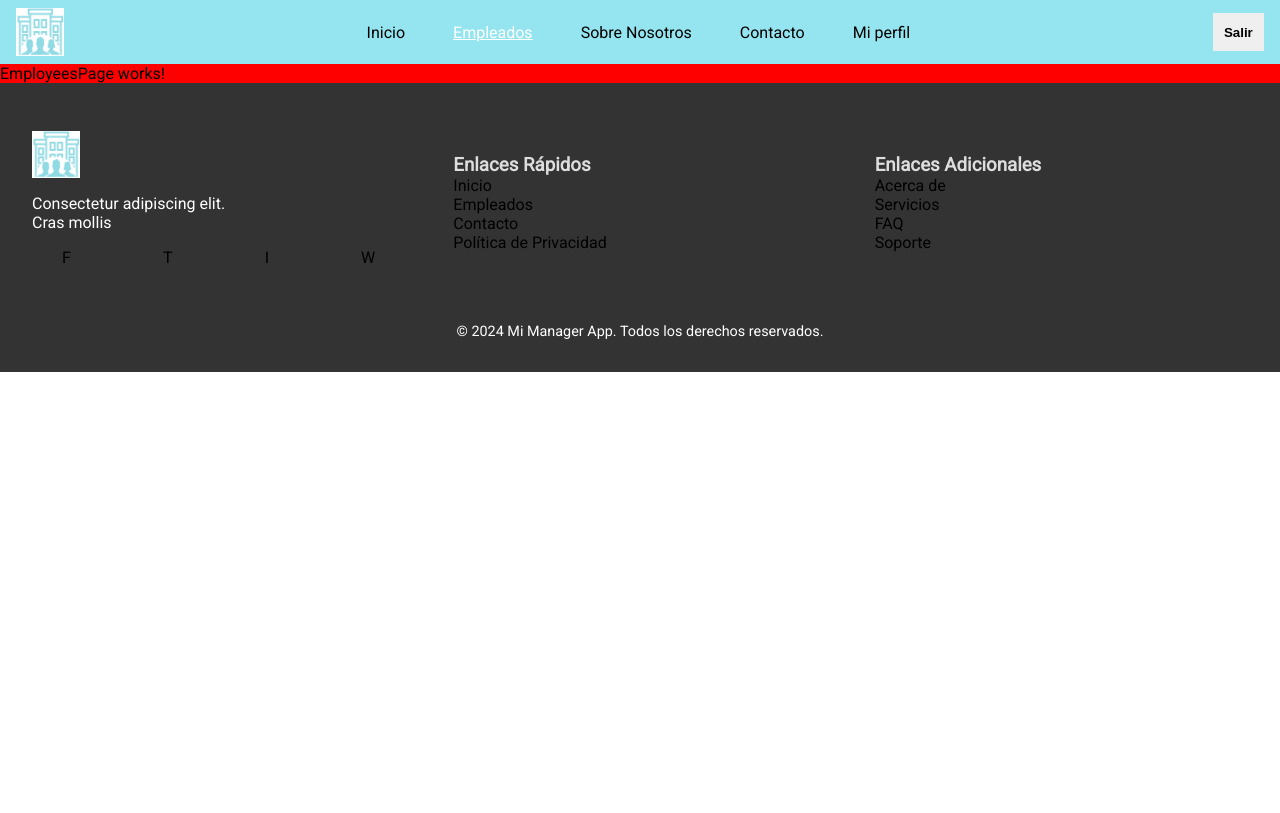
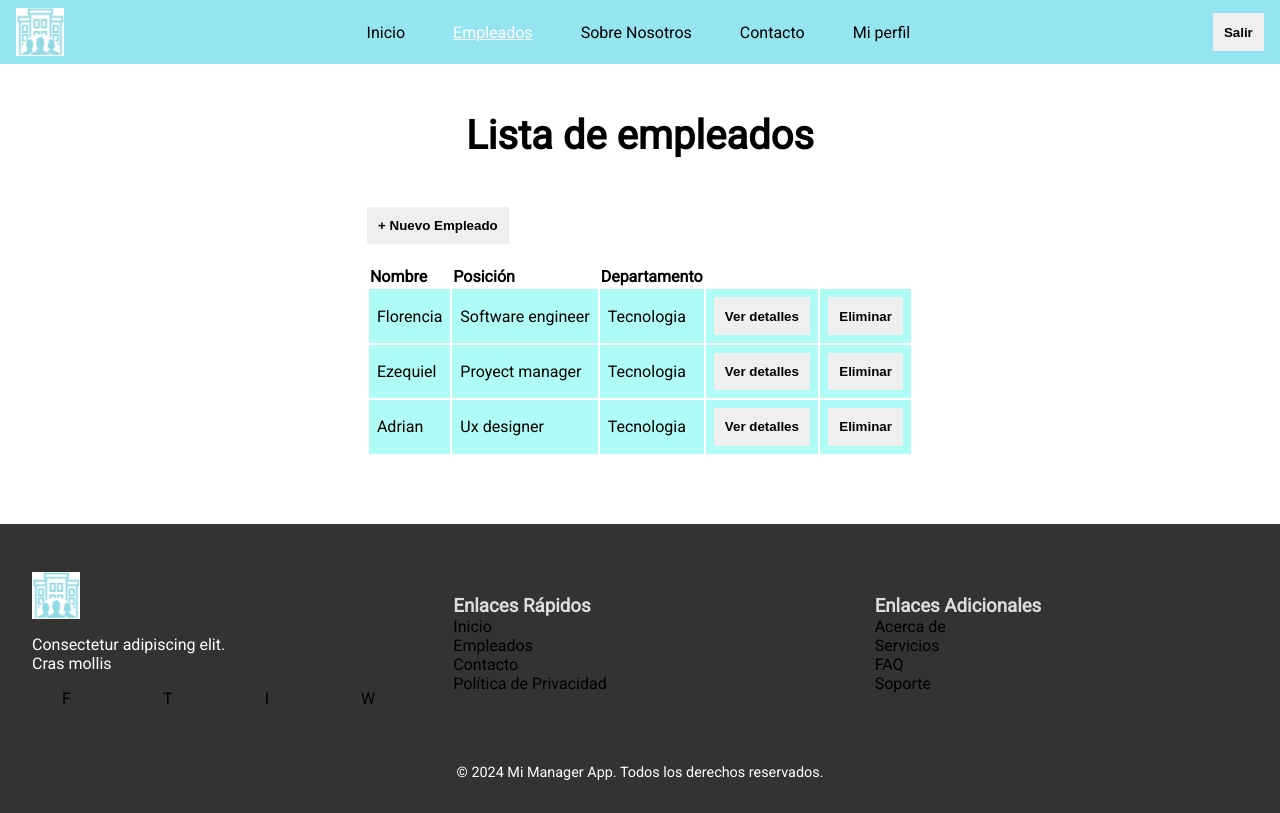
Before and after one commit to Flordani98/TPFinal-ReactJS, a React (Vite) app: page /empleados in a window 1280 px wide. Built offline with nearby package versions, Linux system fonts and the light colour scheme; sample sign-in values are in the browser's storage.

Commit message:
Crea componentes, estructura html y css de EmployeeItem y EmployeesTable

```diff
--- /dev/null
+++ b/src/components/Employees/EmployeeItem/EmployeeItem.jsx
@@ -0,0 +1,27 @@
+"use client";
+import React from 'react';
+import styles from './EmployeeItem.module.css';
+import PropTypes from 'prop-types';
+
+const capitalizeFirstLetter = (string) => {
+	return string.charAt(0).toUpperCase() +
+	string.slice(1).toLowerCase();
+};
+
+
+const EmployeeItem = ({ employee }) => {
+
+	return (
+		<tr className={styles.employeeitem}>
+				<td>{capitalizeFirstLetter(employee.name)}</td>
+				<td>{capitalizeFirstLetter(employee.position)}</td>
+				<td>{capitalizeFirstLetter(employee.department)}</td>
+			<td><button>Ver detalles</button></td>
+			<td><button>Eliminar</button></td>
+		</tr>
+	);
+};
+
+EmployeeItem.propTypes = {};
+
+export default EmployeeItem;
--- /dev/null
+++ b/src/components/Employees/EmployeeItem/EmployeeItem.module.css
@@ -0,0 +1,4 @@
+
+.employeeitem:hover{
+    background-color: aliceblue;
+}
--- /dev/null
+++ b/src/components/Employees/EmployeeItem/index.js
@@ -0,0 +1 @@
+export { default as EmployeeItem } from './EmployeeItem';
--- /dev/null
+++ b/src/components/Employees/EmployeesTable/EmployeesTable.jsx
@@ -0,0 +1,36 @@
+"use client";
+import React from 'react';
+import styles from './EmployeesTable.module.css';
+import PropTypes from 'prop-types';
+import EmployeeItem from '../EmployeeItem/EmployeeItem';
+
+const EmployeesTable = ({ employees }) => {
+
+
+	return (
+		<table className={styles.employeestable}>
+
+			<thead>
+				<tr>
+					<th>Nombre</th>
+					<th>Posición</th>
+					<th>Departamento</th>
+				</tr>
+			</thead>
+			<tbody>
+
+				{
+					employees.map((employee) => (
+						<EmployeeItem key={employee.id} employee={employee} />
+					))
+				}
+			</tbody>
+
+
+		</table>
+	);
+};
+
+EmployeesTable.propTypes = {};
+
+export default EmployeesTable;
--- /dev/null
+++ b/src/components/Employees/EmployeesTable/EmployeesTable.module.css
@@ -0,0 +1,3 @@
+.employeestable {
+
+}
--- /dev/null
+++ b/src/components/Employees/EmployeesTable/index.js
@@ -0,0 +1 @@
+export { default as EmployeesTable } from './EmployeesTable';
--- a/src/layouts/PrivateLayout/PrivateLayout.module.css
+++ b/src/layouts/PrivateLayout/PrivateLayout.module.css
@@ -1,3 +1,3 @@
 .privatelayout {
-  background-color: red;
+  background-color: rgb(255, 255, 255);
 }
--- a/src/pages/EmployeesPage/EmployeesPage.jsx
+++ b/src/pages/EmployeesPage/EmployeesPage.jsx
@@ -2,12 +2,46 @@
 import React from 'react';
 import styles from './EmployeesPage.module.css';
 import PropTypes from 'prop-types';
+import EmployeesTable from '../../components/Employees/EmployeesTable/EmployeesTable';
 
-const EmployeesPage = ({}) => {
+const employees = [
+	{
+		id: 1,
+		name: "Florencia",
+		position: "software engineer",
+		department: "tecnologia",
+		email: "flordani@gmail.com",
+		phone: "225555335"
+	},
+	{
+		id: 2,
+		name: "ezequiel",
+		position: "proyect manager",
+		department: "tecnologia",
+		email: "ezeqweq@gmail.com",
+		phone: "88888888888"
+	},
+	{
+		id: 3,
+		name: "adrian",
+		position: "ux designer",
+		department: "tecnologia",
+		email: "adrii@gmail.com",
+		phone: "123345456"
+	}
+
+]
+
+const EmployeesPage = ({ }) => {
 	return (
 		<div className={styles.employeespage}>
- 			EmployeesPage works!
- 		</div>
+
+			<h1>Lista de empleados</h1>
+			<section>
+				<button>+ Nuevo Empleado</button>
+				<EmployeesTable employees={employees} />
+			</section>
+		</div>
 	);
 };
 
--- a/src/pages/EmployeesPage/EmployeesPage.module.css
+++ b/src/pages/EmployeesPage/EmployeesPage.module.css
@@ -1,3 +1,8 @@
 .employeespage {
 
+    display: flex;
+    flex-direction: column;
+    align-items: center;
+    gap: 3rem;
+    padding: 3rem 0;
 }
--- a/src/styles/global.css
+++ b/src/styles/global.css
@@ -54,3 +54,14 @@ button{
     color: white;
     text-decoration: underline;
 }
+
+table{
+    margin: 20px 0;
+    text-align: left;
+}
+
+td{
+    background-color: rgb(174, 252, 245);
+    padding: .5rem;
+    text-align: left;
+}
```
